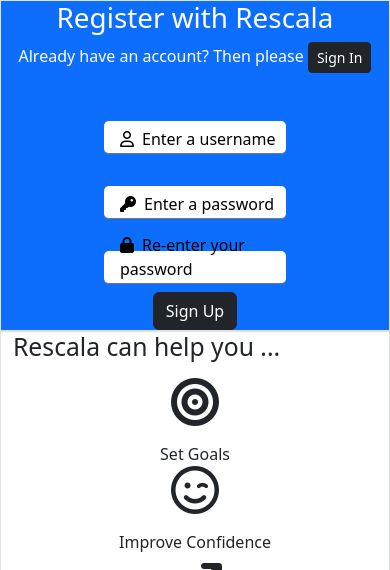
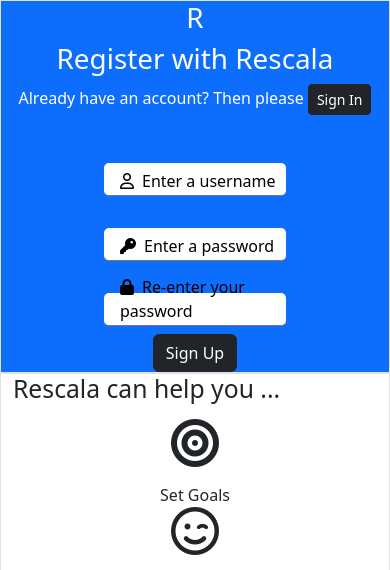
Before and after one commit to denham-ed/rescala-app, a Django app: page /accounts/signup/ in a window 390 px wide. Shown: the top 570 px of the page. Run offline with Django 4.2, Linux system fonts and the light colour scheme; some libraries are stand-ins or nearby versions.

Commit message:
Make sign up form responsive

```diff
--- a/static/css/style.css
+++ b/static/css/style.css
@@ -25,6 +25,13 @@ a {
 .h-40 {
     min-height: 40%;
 }
+
+/* ------------------------------ Spacing */
+
+.authentication-title-row{
+	margin-top: 5rem;
+}
+
 
 /* ------------------------------- Icons */
 .sign-up-icon{
--- a/templates/account/signup.html
+++ b/templates/account/signup.html
@@ -9,13 +9,16 @@
     <div class="row full-page">
         <div class="col-md-8 border bg-primary text-white">
             <div class="row">
-                <div class="d-flex col justify-content-center">
-                    <h1>Register with Rescala</h1>
+                <div class="col-md-3 d-flex justify-content-center justify-content-md-start">
+                    <h1>R</h1>
+                </div>
+                <div class="d-flex col-md-6 justify-content-center mt-md-5 pt-md-5">
+                    <h1 class="text-center ">Register with Rescala</h1>
                 </div>
             </div>
             <div class="row">
                 <div class="d-flex col justify-content-center">
-                    <p>Already have an account? Then please
+                    <p class="text-center">Already have an account? Then please
                         <a href="{{ login_url }}"><button class='btn btn-dark btn-sm'>Sign In</button></a>
                     </p>
                 </div>
```
